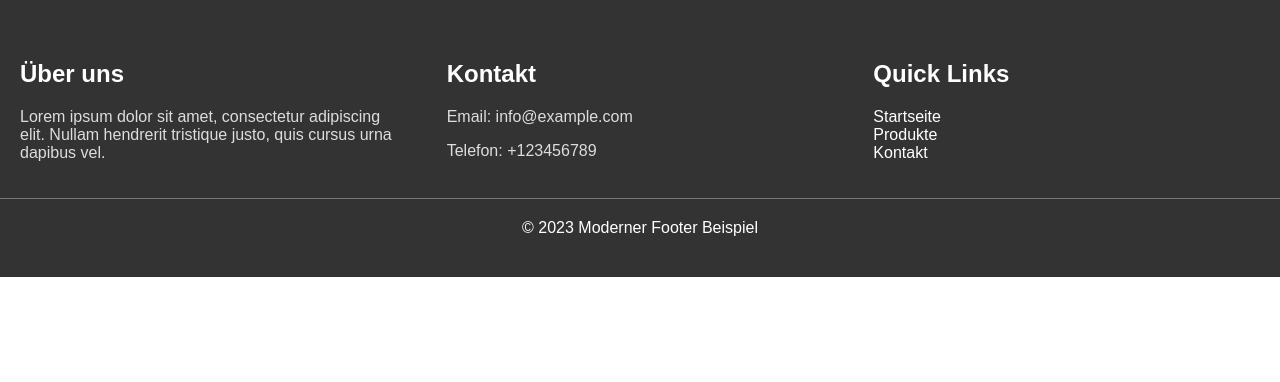
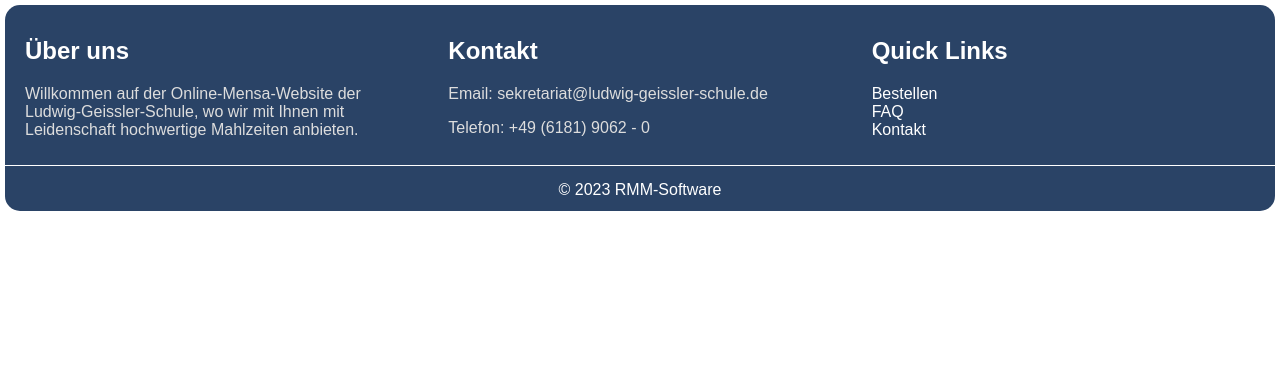
Before and after one commit to markoshaq/lgsmensa, a plain HTML site: page index.html in a window 1280 px wide. Shown: the part 418-800 px from the top of the page. Drawn offline with Linux system fonts and the light colour scheme; a script that the page names is missing.

Commit message:
changed footer design

```diff
--- a/index.html
+++ b/index.html
@@ -32,24 +32,24 @@
         <div class="footer-content">
             <div class="footer-section about">
                 <h2>Über uns</h2>
-                <p>Lorem ipsum dolor sit amet, consectetur adipiscing elit. Nullam hendrerit tristique justo, quis cursus urna dapibus vel.</p>
+                <p>Willkommen auf der Online-Mensa-Website der Ludwig-Geissler-Schule, wo wir mit Ihnen mit Leidenschaft hochwertige Mahlzeiten anbieten.</p>
             </div>
             <div class="footer-section contact">
                 <h2>Kontakt</h2>
-                <p>Email: info@example.com</p>
-                <p>Telefon: +123456789</p>
+                <p>Email: sekretariat@ludwig-geissler-schule.de</p>
+                <p>Telefon: +49 (6181) 9062 - 0</p>
             </div>
             <div class="footer-section links">
                 <h2>Quick Links</h2>
                 <ul>
-                    <li><a href="#">Startseite</a></li>
-                    <li><a href="#">Produkte</a></li>
+                    <li><a href="#">Bestellen</a></li>
+                    <li><a href="#">FAQ</a></li>
                     <li><a href="#">Kontakt</a></li>
                 </ul>
             </div>
         </div>
         <div class="footer-bottom">
-            &copy; 2023 Moderner Footer Beispiel
+            &copy; 2023 RMM-Software
         </div>
     </div>
 </body>
--- a/style.css
+++ b/style.css
@@ -55,6 +55,7 @@
     max-width: 100%;
     padding: 15px;
     text-align: right;
+    margin: 5px;
     border-radius: 15px;
 }
 
@@ -114,9 +115,11 @@ body {
 }
 
 .footer {
-    background-color: #333;
+    background-color: #2a4366;
     color: #fff;
-    padding: 40px 0;
+    padding: 12px 0;
+    margin: 5px;
+    border-radius: 15px;
 }
 
 .footer-content {
@@ -150,7 +153,7 @@ body {
 
 .footer-bottom {
     text-align: center;
-    padding-top: 20px;
-    border-top: 1px solid #777;
-    margin-top: 20px;
+    padding-top: 15px;
+    border-top: 1px solid white;
+    margin-top: 10px;
 }
```
